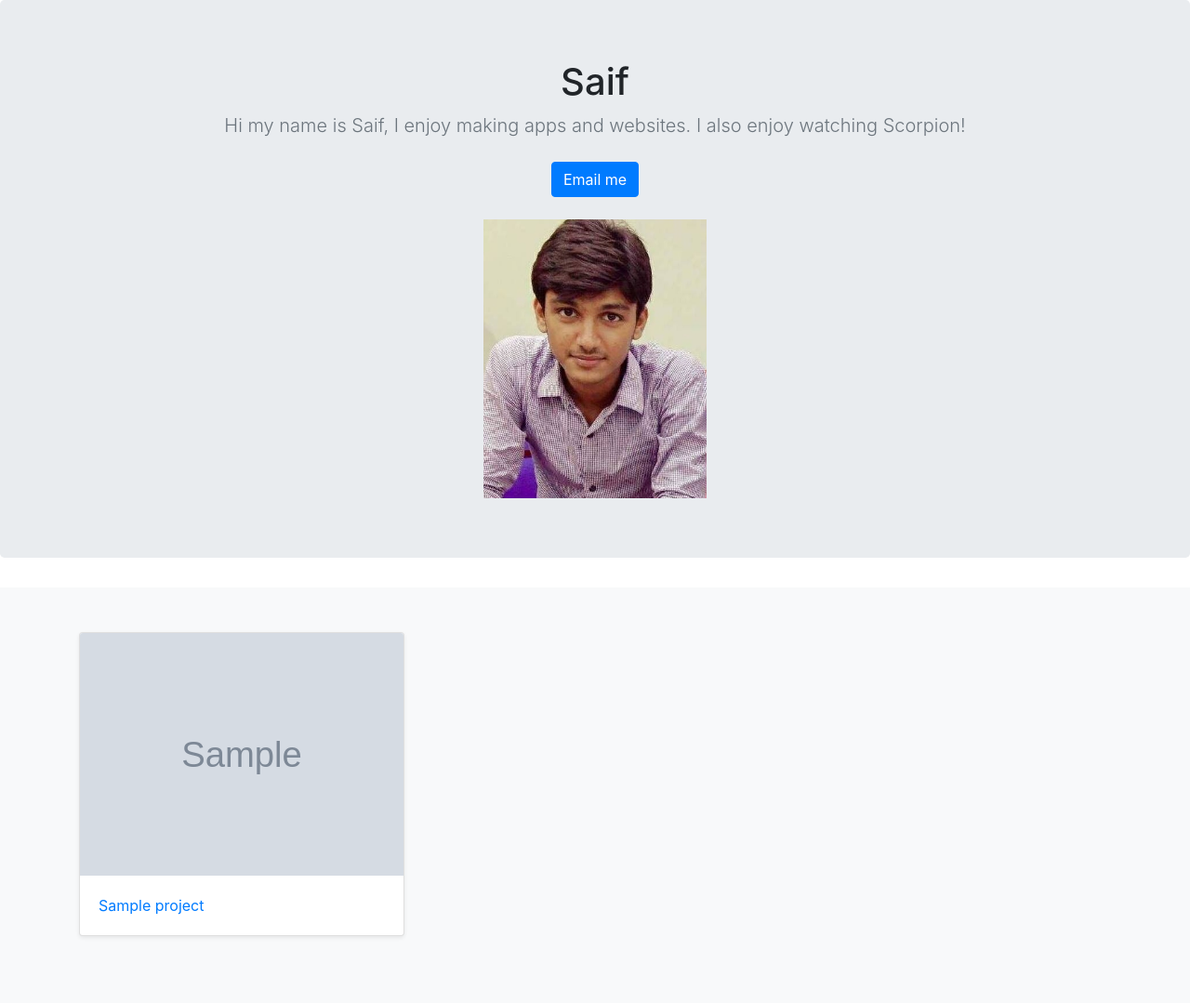
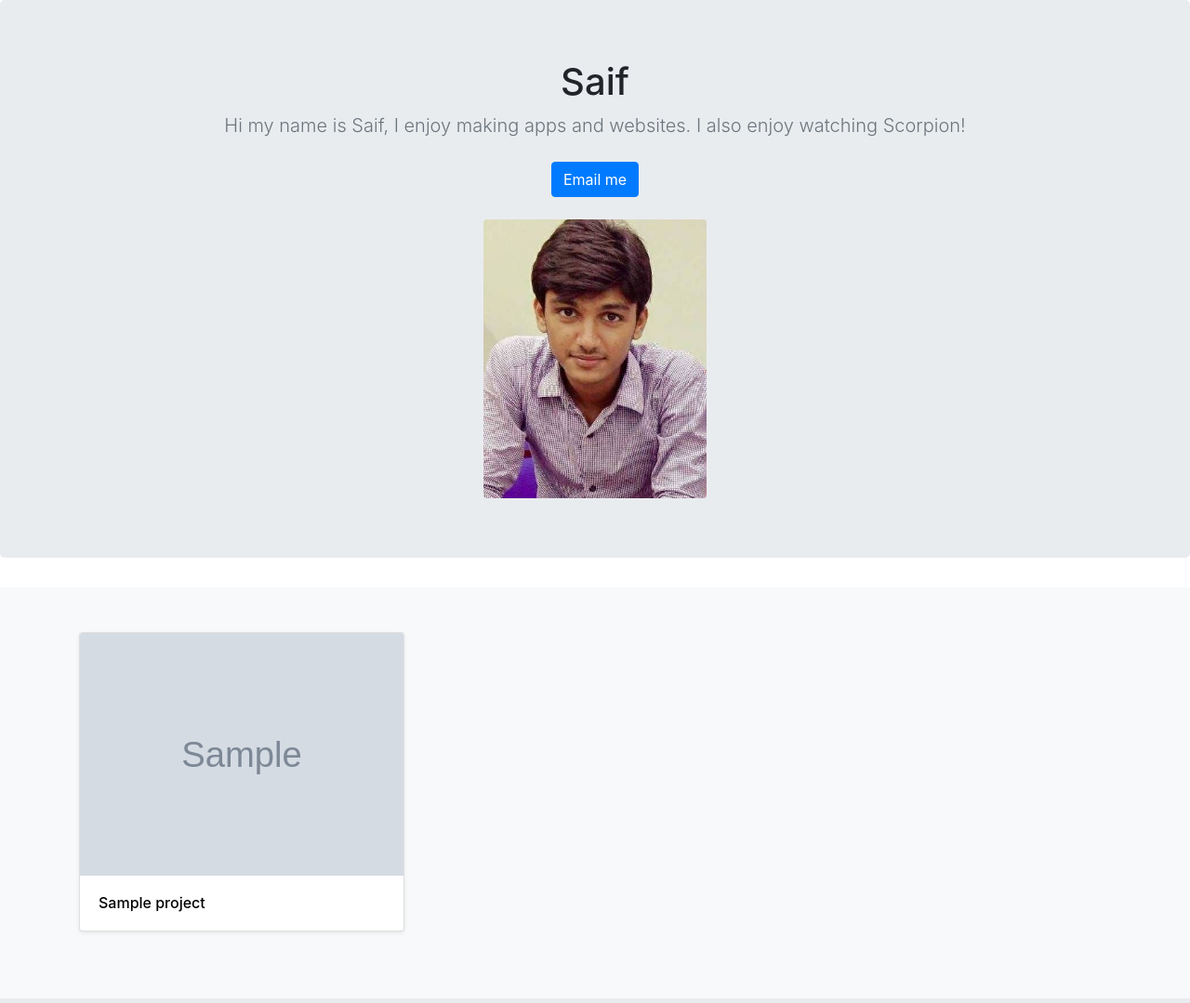
Before and after one commit to skatpar/django-portfolio, a Django app: page / in a window 1280 px wide. Shown: the whole page at 93% size. Run offline with Django 3.2, Linux system fonts and the light colour scheme; tables that the repository leaves empty hold one stand-in row (values such as "Sample post"); grey boxes marked "Sample" are stand-in pictures; some libraries are stand-ins or nearby versions.

Commit message:
changed title text

```diff
--- a/projects/templates/projects/home.html
+++ b/projects/templates/projects/home.html
@@ -33,7 +33,7 @@
           <p>
             <a href="mailto:saifullahkatpar@gmail.com" class="btn btn-primary my-2">Email me</a>
           </p>
-          <img src="{% static 'saif.jpg'%}" height=300></img>
+          <img src="{% static 'saif.jpg'%}" class="rounded" height=300></img>
         </div>
       </section>
 
@@ -47,7 +47,7 @@
               <div class="card mb-4 shadow-sm">
                 <img class="card-img-top" src="{{ project.image.url}}">
                 <div class="card-body">
-                  <p class="card-text summary">{{project.title}}</p>
+                  <p class="card-text summary h6" style="color:black;">{{project.title}}</p>
                 </div>
               </div>
               </a>
```
